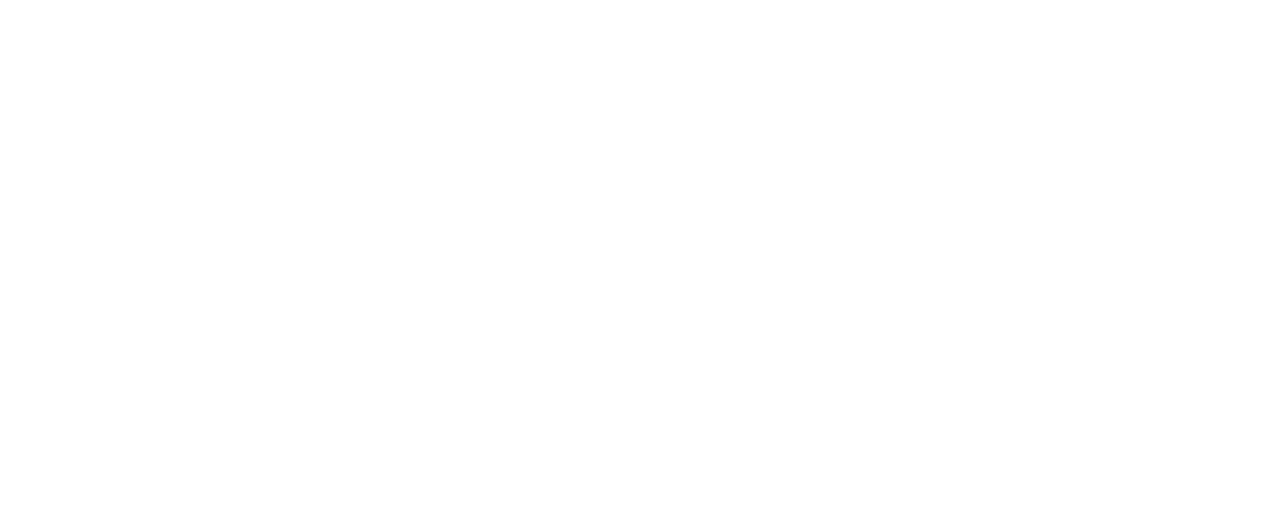
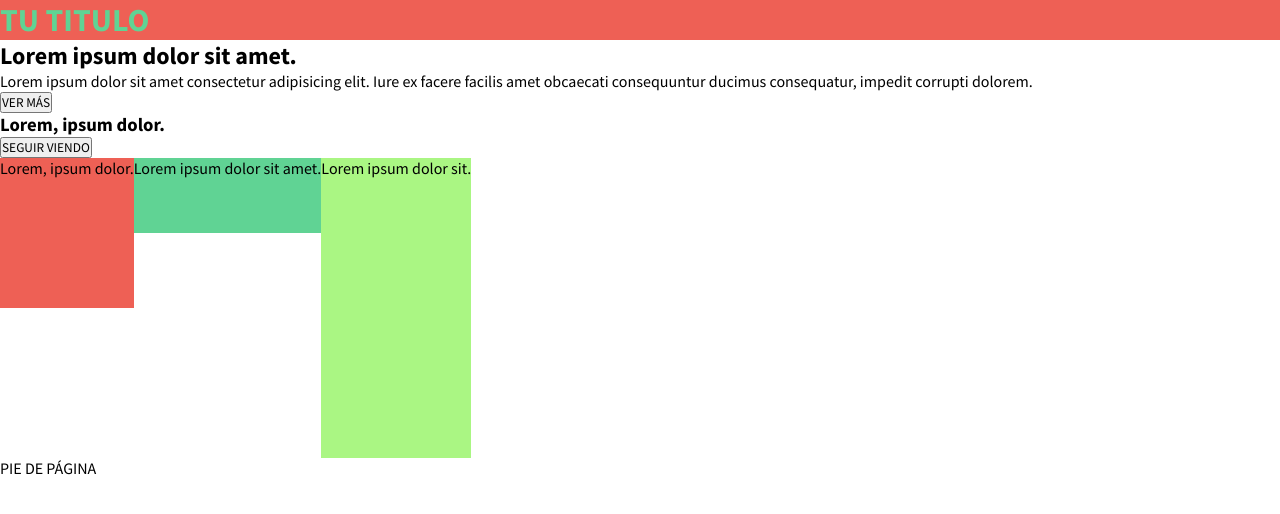
Before and after one commit to marcosebast/Clase-13, a plain HTML site: page index.html in a window 1280 px wide. Drawn offline with Linux system fonts and the light colour scheme.

Commit message:
Algunas cosas

```diff
--- a/index.html
+++ b/index.html
@@ -0,0 +1,34 @@
+<!DOCTYPE html>
+<html lang="en">
+<head>
+    <meta charset="UTF-8">
+    <meta http-equiv="X-UA-Compatible" content="IE=edge">
+    <meta name="viewport" content="width=device-width, initial-scale=1">
+    <link rel="stylesheet" href="./scss/main.css">
+    <title>Document</title>
+</head>
+<body>
+    <header class="header">
+        <h1>TU TITULO</h1>
+    </header>
+    <main class="main-index">
+        <section class="primera">
+            <h2>Lorem ipsum dolor sit amet.</h2>
+            <p>Lorem ipsum dolor sit amet consectetur adipisicing elit. Iure ex facere facilis amet obcaecati consequuntur ducimus consequatur, impedit corrupti dolorem.</p>
+            <button>VER MÁS</button>
+        </section>
+        <section class="segunda">
+            <h3>Lorem, ipsum dolor.</h3>
+            <button>SEGUIR VIENDO</button>
+        </section>
+        <section class="tercera">
+            <div class="div-1">Lorem, ipsum dolor.</div>
+            <div class="div-2">Lorem ipsum dolor sit amet.</div>
+            <div class="div-3">Lorem ipsum dolor sit.</div>
+        </section>
+    </main>
+    <footer class="footer">
+        <p>PIE DE PÁGINA</p>
+    </footer>
+</body>
+</html>
--- a/scss/main.scss
+++ b/scss/main.scss
@@ -0,0 +1,8 @@
+@import './utilities/palette';
+@import './utilities/typo';
+
+@import './utilities/reset';
+
+@import './sections/header';
+@import './sections/main-index';
+@import './sections/footer';
--- /dev/null
+++ b/scss/sections/_header.scss
@@ -0,0 +1,24 @@
+header{
+    color: $secondary;
+    font-family: $title;
+}
+
+header p{
+    font-family: $body;
+}
+
+$condition: "banana";
+
+@if ($condition == "banana") {
+    .header{
+        h1{
+            background-color: $primary;
+        }
+    }
+} @else {
+    .header{
+        h1{
+            background-color: $secondary;
+        }
+    }
+}
--- /dev/null
+++ b/scss/sections/_main-index.scss
@@ -0,0 +1,17 @@
+.main-index{
+    .tercera{
+        display: flex;
+        .div-1{
+            background-color: $primary;
+            height: 150px;
+        }
+        .div-2{
+            background-color: $secondary;
+            height: (150px)/2;
+        }
+        .div-3{
+            background-color: $darkgrey;
+            height: (150px)*2;
+        }
+    }
+}
--- /dev/null
+++ b/scss/utilities/_palette.scss
@@ -0,0 +1,6 @@
+$primary: #EE6055;
+$secondary: #60D394;
+$darkgrey: #AAF683;
+$lightgrey: #FFD97D;
+$light: #FF9B85;
+$dark: #FF9B85;
--- /dev/null
+++ b/scss/utilities/_reset.scss
@@ -0,0 +1,6 @@
+*{
+    margin: 0;
+    padding: 0;
+    box-sizing: border-box;
+    font-family: $body;
+}
--- /dev/null
+++ b/scss/utilities/_typo.scss
@@ -0,0 +1,3 @@
+@import url('https://fonts.googleapis.com/css2?family=Libre+Baskerville:wght@400;700&family=Source+Sans+Pro:wght@400;600;700&display=swap');
+$title: 'Libre Baskerville', serif;
+$body: 'Source Sans Pro', sans-serif;
```
Also changed, not shown: scss/main.css, scss/sections/_footer.scss (added), 1 other file.
